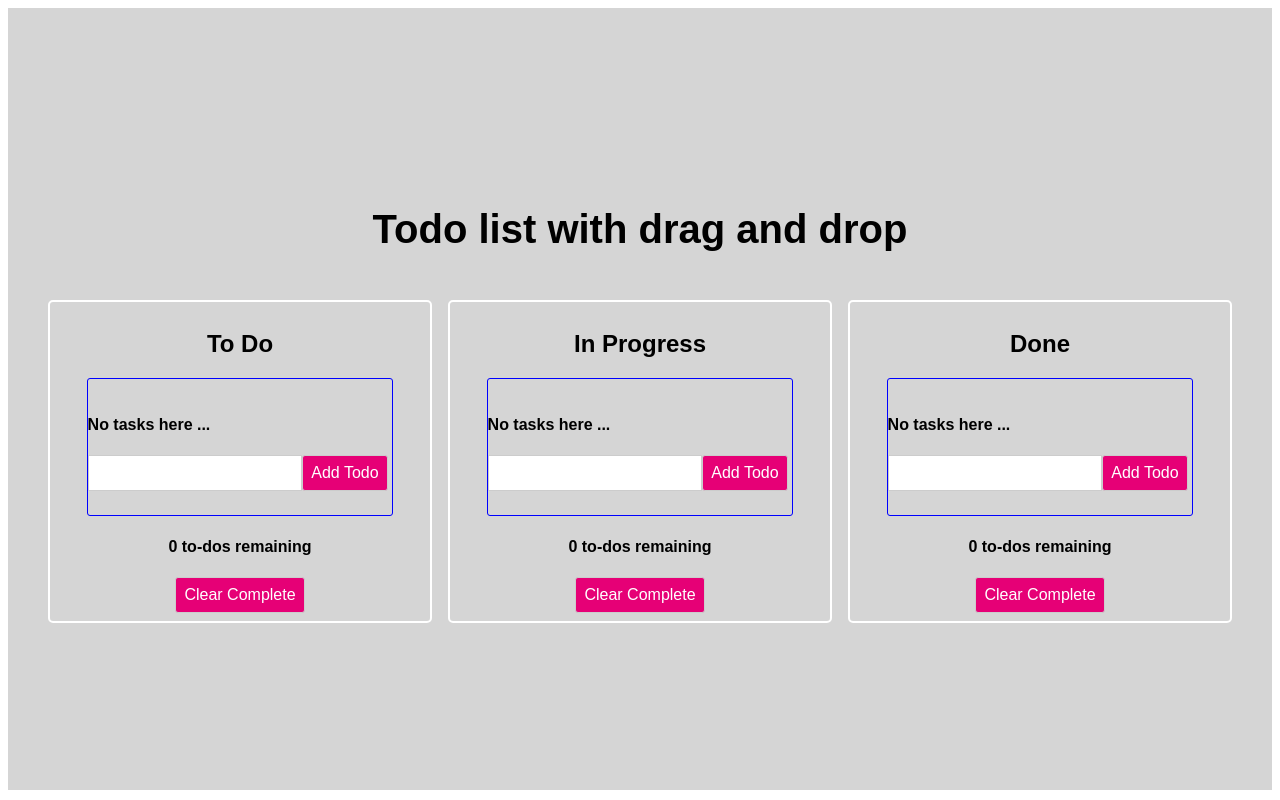
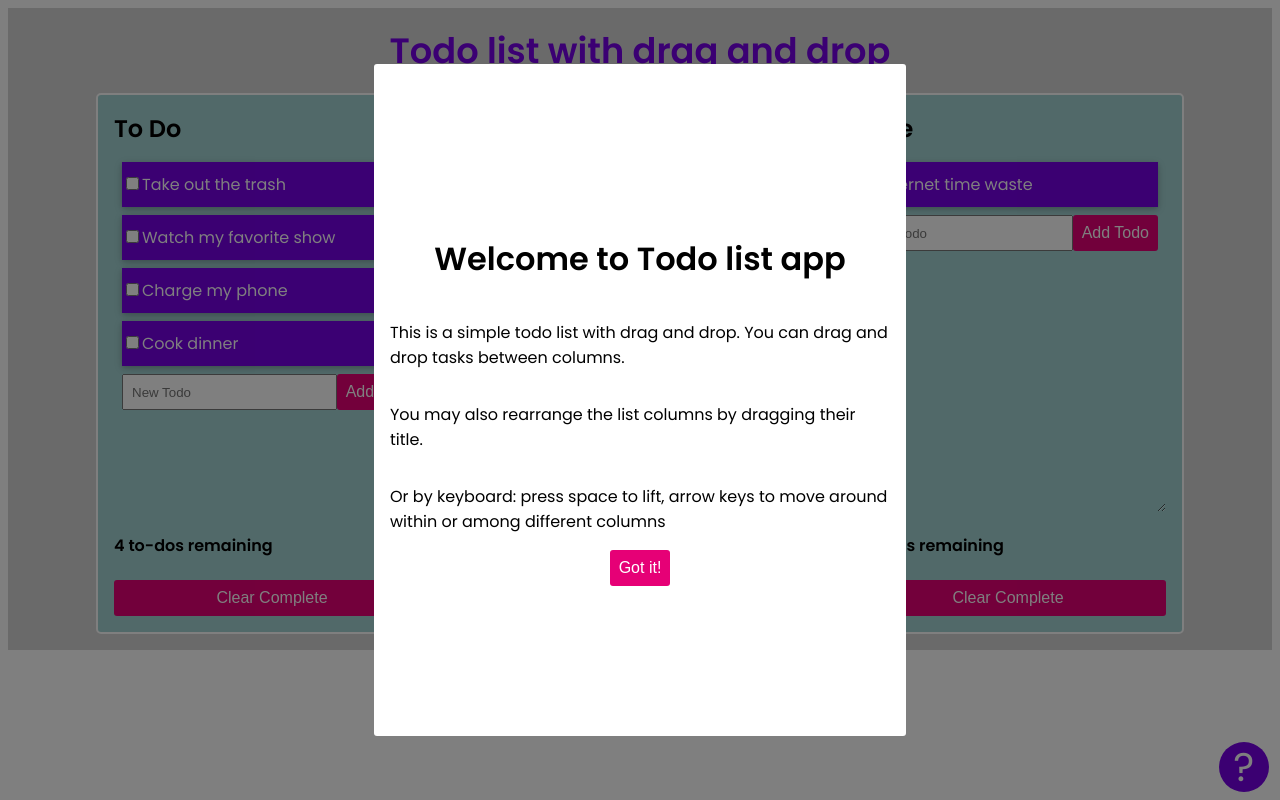
Before and after one commit to ace4port/todo, a React (Create React App) app: page / in a window 1280 px wide. Built offline with nearby package versions, Linux system fonts and the light colour scheme.

Commit message:
UI fixes

```diff
--- a/public/index.html
+++ b/public/index.html
@@ -4,6 +4,9 @@
     <meta charset="utf-8" />
     <meta name="description" content="To Do app with drag and Drop" />
     <title>To Do App</title>
+    <link rel="preconnect" href="https://fonts.googleapis.com" />
+    <link rel="preconnect" href="https://fonts.gstatic.com" crossorigin />
+    <link href="https://fonts.googleapis.com/css2?family=Poppins:wght@400;600&display=swap" rel="stylesheet" />
 
     <style>
       .init-loader {
@@ -57,20 +60,53 @@
   <body>
     <div id="root">
       <div class="init-loader">
-  <svg width="1000" height="1000" viewBox="0 0 1000 1000" xmlns="http://www.w3.org/2000/svg" version="1.1"
-    xmlns:xlink="http://www.w3.org/1999/xlink">
+        <svg
+          width="1000"
+          height="1000"
+          viewBox="0 0 1000 1000"
+          xmlns="http://www.w3.org/2000/svg"
+          version="1.1"
+          xmlns:xlink="http://www.w3.org/1999/xlink"
+        >
           <g transform="translate(500,500)">
-      <rect class="rotate-45 rotate-back" x="-5" y="-5" width="10" height="10" stroke="black" stroke-width="20"
-        fill="none" />
-      <rect class="rotate-45 rotate" x="-50" y="-50" width="100" height="100" stroke="black" stroke-width="20"
-        stroke-linejoin="bevel" fill="none" />
+            <rect
+              class="rotate-45 rotate-back"
+              x="-5"
+              y="-5"
+              width="10"
+              height="10"
+              stroke="black"
+              stroke-width="20"
+              fill="none"
+            />
+            <rect
+              class="rotate-45 rotate"
+              x="-50"
+              y="-50"
+              width="100"
+              height="100"
+              stroke="black"
+              stroke-width="20"
+              stroke-linejoin="bevel"
+              fill="none"
+            />
             <g transform="translate(-50,0) rotate(-45)">
-        <polyline class="left" points="40,-40 50,-50 -40,-50 -50,-40 -50,50 -40,40" stroke="black" stroke-width="20"
-          fill="none" />
+              <polyline
+                class="left"
+                points="40,-40 50,-50 -40,-50 -50,-40 -50,50 -40,40"
+                stroke="black"
+                stroke-width="20"
+                fill="none"
+              />
             </g>
             <g transform="translate(50,0) rotate(135)">
-        <polyline class="right" points="40,-40 50,-50 -40,-50 -50,-40 -50,50 -40,40" stroke="black" stroke-width="20"
-          fill="none" />
+              <polyline
+                class="right"
+                points="40,-40 50,-50 -40,-50 -50,-40 -50,50 -40,40"
+                stroke="black"
+                stroke-width="20"
+                fill="none"
+              />
             </g>
             <text y="-140" text-anchor="middle" font-weight="bold" font-size="3em" font-family="sans-serif">
               loading...
--- a/src/App.js
+++ b/src/App.js
@@ -1,26 +1,23 @@
 import { useState, useEffect } from 'react'
-import styled from 'styled-components'
 import { DragDropContext, Droppable } from 'react-beautiful-dnd'
+import initialData from './initialData'
 
 import TodoColumn from './Todo'
-import initialData from './initialData'
+import { Main, Heading, FlexContainer, Modal, Question, Button } from './components'
 
 const LOCAL_STORAGE_KEY = 'todoApp.todos'
 const LOCAL_STORAGE_COLUMN = 'todoApp.columns'
 const LOCAL_STORAGE_COLUMN_ORDER = 'todoApp.column.order'
 
 const App = () => {
+  const [modal, setModal] = useState(!localStorage.getItem('not_first_time'))
   const [tasks, setTasks] = useState(JSON.parse(localStorage.getItem(LOCAL_STORAGE_KEY)) || initialData.tasks)
   const [columns, setColumns] = useState(JSON.parse(localStorage.getItem(LOCAL_STORAGE_COLUMN)) || initialData.columns)
   const [columnOrder, setColumnOrder] = useState(
     JSON.parse(localStorage.getItem(LOCAL_STORAGE_COLUMN_ORDER)) || initialData.columnOrder
   )
 
-  // TODO: load from local storage
-  // useEffect(
-  //   () => localStorage.getItem(LOCAL_STORAGE_KEY) && setTasks(JSON.parse(localStorage.getItem(LOCAL_STORAGE_KEY))),
-  //   [setTasks]
-  // )
+  useEffect(() => localStorage.setItem('not_first_time', true), [])
 
   useEffect(() => {
     localStorage.setItem(LOCAL_STORAGE_KEY, JSON.stringify(tasks))
@@ -70,6 +67,18 @@ const App = () => {
   return (
     <Main>
       <Heading>Todo list with drag and drop</Heading>
+      <Question onClick={() => setModal(true)}>?</Question>
+      {modal && (
+        <Modal onClick={() => setModal(false)}>
+          <div className='contents'>
+            <h1>Welcome to Todo list app</h1>
+            <p>This is a simple todo list with drag and drop. You can drag and drop tasks between columns.</p>
+            <p>You may also rearrange the list columns by dragging their title.</p>
+            <p>Or by keyboard: press space to lift, arrow keys to move around within or among different columns</p>
+            <Button onClick={() => setModal(false)}>Got it!</Button>
+          </div>
+        </Modal>
+      )}
 
       <DragDropContext onDragEnd={drag}>
         <Droppable droppableId='all-columns' direction='horizontal' type='column'>
@@ -114,29 +123,3 @@ const InnerColumn = ({ column, tasks, index, columns, setColumns, setTasks }) =>
     />
   )
 }
-
-const Main = styled.main`
-  font: 16px 'Poppins', sans-serif;
-  display: flex;
-  flex-direction: column;
-  align-items: center;
-  justify-content: center;
-  height: calc(100vh - 18px);
-  margin: 0;
-  padding: 0;
-  background-color: #d5d5d5;
-`
-
-const Heading = styled.h3`
-  font-size: 2.5rem;
-  font-weight: 700;
-`
-
-const FlexContainer = styled.div`
-  display: flex;
-  flex-direction: row;
-  width: 100%;
-  max-width: 1200px;
-  margin: 0 auto;
-  padding: 0;
-`
--- a/src/Todo.js
+++ b/src/Todo.js
@@ -1,8 +1,8 @@
-import React, { useState } from 'react'
-import styled from 'styled-components'
+import { useState } from 'react'
 import { v4 as uuidv4 } from 'uuid'
 import { Droppable, Draggable } from 'react-beautiful-dnd'
-import { Card, Scroll } from './TodoList'
+
+import { Scroll, Clm, Button, AddTodo, Item } from './components'
 
 const TodoColumn = ({ column, columns, tasks, taskList, setTasks, setColumn, index }) => {
   const [newTask, setNewTask] = useState('')
@@ -18,7 +18,7 @@ const TodoColumn = ({ column, columns, tasks, taskList, setTasks, setColumn, ind
     e.preventDefault()
     const newId = uuidv4()
     setTasks([...taskList, { id: newId, content: newTask, complete: false }])
-    setColumn({ ...columns, [column.id]: { ...column, taskIds: [newId, ...column.taskIds] } })
+    setColumn({ ...columns, [column.id]: { ...column, taskIds: [...column.taskIds, newId] } })
     setNewTask('')
   }
 
@@ -33,9 +33,8 @@ const TodoColumn = ({ column, columns, tasks, taskList, setTasks, setColumn, ind
   return (
     <Draggable draggableId={column.id} index={index}>
       {(provided) => (
-        <Clm {...provided.draggableProps} {...provided.dragHandleProps} ref={provided.innerRef}>
-          <h2>{column.title}</h2>
-          <Container>
+        <Clm {...provided.draggableProps} ref={provided.innerRef}>
+          <h2 {...provided.dragHandleProps}>{column.title}</h2>
           <Droppable droppableId={column.id}>
             {(provided) => (
               <Scroll ref={provided.innerRef} {...provided.droppableProps}>
@@ -47,7 +46,12 @@ const TodoColumn = ({ column, columns, tasks, taskList, setTasks, setColumn, ind
                 {provided.placeholder}
 
                 <AddTodo>
-                    <input value={newTask} onChange={(e) => setNewTask(e.target.value)} type='text' />
+                  <input
+                    value={newTask}
+                    onChange={(e) => setNewTask(e.target.value)}
+                    placeholder='New Todo'
+                    type='text'
+                  />
                   <Button type='submit' onClick={handleAddTodo}>
                     Add Todo
                   </Button>
@@ -61,7 +65,6 @@ const TodoColumn = ({ column, columns, tasks, taskList, setTasks, setColumn, ind
           <Button onClick={handleClearTasks} className='btn'>
             Clear Complete
           </Button>
-          </Container>
         </Clm>
       )}
     </Draggable>
@@ -74,63 +77,13 @@ const Task = ({ task, index, toggleTask }) => {
   return (
     <Draggable draggableId={task.id} index={index}>
       {(provided) => (
-        <Card {...provided.draggableProps} {...provided.dragHandleProps} ref={provided.innerRef}>
+        <Item {...provided.draggableProps} {...provided.dragHandleProps} ref={provided.innerRef}>
           <label className={task.complete ? 'checked' : null}>
             <input type='checkbox' checked={task.complete} onChange={() => toggleTask(task.id)} />
             {task.content}
           </label>
-        </Card>
+        </Item>
       )}
     </Draggable>
   )
 }
-
-const Button = styled.button`
-  padding: 0.5rem;
-  border: 1px solid #ccc;
-  border-radius: 3px;
-  font-size: 1rem;
-  background-color: #e60076;
-  color: white;
-`
-
-export const Container = styled.div`
-  display: flex;
-  flex-direction: column;
-  align-items: center;
-  justify-content: center;
-  width: 100%;
-`
-
-const AddTodo = styled.form`
-  display: flex;
-  border-radius: 3px;
-
-  width: 300px;
-  margin: 0.5rem 0;
-
-  input {
-    padding: 0.5rem;
-    border: 1px solid #ccc;
-    // border-radius: 3px;
-    flex: 1;
-  }
-`
-
-const Clm = styled.div`
-  width: 100%;
-  display: flex;
-  flex-direction: column;
-  align-items: center;
-  justify-content: center;
-  padding: 0.5rem;
-  border-radius: 5px;
-  margin: 0.5rem;
-
-  cursor: grab;
-  border: 2px solid white;
-
-  label {
-    cursor: grab;
-  }
-`
--- a/src/TodoList.js
+++ /dev/null
@@ -1,56 +0,0 @@
-import React from 'react'
-import styled from 'styled-components'
-
-export default function TodoList({ todos, toggleTodo }) {
-  return (
-    <Scroll>
-      {todos.map((todo) => (
-        <Todo key={todo.id} toggleTodo={toggleTodo} todo={todo} />
-      ))}
-    </Scroll>
-  )
-}
-
-function Todo({ todo, toggleTodo }) {
-  return (
-    <Card>
-      <label onClick={() => toggleTodo(todo.id)} className={todo.complete ? 'checked' : null}>
-        <input type='checkbox' checked={todo.complete} onChange={() => toggleTodo(todo.id)} />
-        {todo.name}
-      </label>
-    </Card>
-  )
-}
-
-export const Card = styled.div`
-  box-shadow: 0 2px 5px 0 rgba(0, 0, 0, 0.16), 0 2px 10px 0 rgba(0, 0, 0, 0.12);
-  border-radius: 3px;
-
-  background-color: white;
-  width: 300px;
-  margin: 0.5rem 0;
-
-  label {
-    border-radius: 3px;
-    display: block;
-    padding: 10px;
-    color: white;
-    background-color: #7600e6;
-    transition: all 0.5s ease-in-out;
-  }
-  .checked {
-    color: #7600e6;
-    background-color: #7600e602;
-    text-decoration: line-through;
-  }
-`
-
-export const Scroll = styled.div`
-  padding 1rem 0.3rem 1rem 0;
-  // overflow-y: auto;
-  // height: calc(100vh - 25rem);
-
-  border: 1px solid #00f;
-  resize: vertical;
-  border-radius: 3px;
-`
--- /dev/null
+++ b/src/components.jsx
@@ -0,0 +1,149 @@
+import styled from 'styled-components'
+
+export const Button = styled.button`
+  padding: 0.5rem;
+  border: 1px solid #00000000;
+  border-radius: 3px;
+  font-size: 1rem;
+  color: white;
+  background-color: #e60076;
+`
+
+export const Clm = styled.div`
+  display: flex;
+  flex-direction: column;
+  padding: 1rem;
+  border-radius: 5px;
+  border: 2px solid white;
+  background-color: #a3d3d3;
+  h2 {
+    margin: 0;
+  }
+`
+export const Scroll = styled.div`
+  resize: vertical;
+  border-radius: 3px;
+  padding: 0.5rem;
+
+  .active {
+    background-color: #e675a0;
+  }
+
+  height: 350px;
+  width: 300px;
+  overflow-y: auto;
+`
+
+export const Main = styled.main`
+  font: 16px 'Poppins', sans-serif;
+  margin: 0;
+  padding: 0 0 1rem;
+  background-color: #d5d5d5;
+`
+
+export const Heading = styled.h3`
+  font-size: 2.2rem;
+  font-weight: 600;
+  text-align: center;
+  margin: 0;
+  padding: 1rem;
+  color: #7600e6;
+`
+
+export const FlexContainer = styled.div`
+  display: flex;
+  flex-direction: row;
+  justify-content: center;
+  align-items: flex-start;
+  flex-wrap: wrap;
+  gap: 1rem;
+  width: 100%;
+  max-width: 1200px;
+  margin: 0 auto;
+`
+
+export const Item = styled.div`
+  box-shadow: 0 2px 5px 0 rgba(0, 0, 0, 0.16), 0 2px 10px 0 rgba(0, 0, 0, 0.12);
+  border-radius: 3px;
+  background-color: white;
+  margin: 0.5rem 0;
+
+  label {
+    transition: all 0.5s ease-in-out;
+    background-color: #7600e6;
+    display: block;
+    padding: 10px 0;
+    color: white;
+    cursor: grab;
+  }
+  .checked {
+    color: #7600e6;
+    background-color: #7600e602;
+    text-decoration: line-through;
+  }
+
+  &:focus {
+    outline: 2px solid #00e6e6;
+  }
+`
+
+export const AddTodo = styled.form`
+  display: flex;
+  border-radius: 3px;
+
+  margin: 0.5rem 0;
+
+  input {
+    padding: 0.5rem;
+    flex: 1;
+  }
+`
+
+export const Modal = styled.div`
+  position: fixed;
+  top: 0;
+  left: 0;
+  width: 100%;
+  height: 100%;
+  background-color: rgba(0, 0, 0, 0.5);
+
+  display: flex;
+  justify-content: center;
+  align-items: center;
+  .contents {
+    background-color: white;
+    border-radius: 3px;
+    padding: 1rem;
+    max-width: 500px;
+    width: 50%;
+    height: 80%;
+    display: flex;
+    flex-direction: column;
+    align-items: center;
+    justify-content: center;
+    h2 {
+      margin: 0;
+    }
+  }
+`
+
+export const Question = styled.div`
+  position: fixed;
+  bottom: 0.5rem;
+  right: 0.7rem;
+  border-radius: 50%;
+  background-color: #7600e6;
+  width: 50px;
+  height: 50px;
+  display: flex;
+  justify-content: center;
+  align-items: center;
+  cursor: pointer;
+
+  font-size: 2.5rem;
+  color: white;
+  transition: all 0.5s ease-in;
+  &:hover {
+    background-color: #e70076;
+  }
+`
--- a/src/initialData.js
+++ b/src/initialData.js
@@ -1,21 +1,29 @@
 const initialData = {
-  tasks: [],
+  tasks: [
+    { id: 'task-1', content: 'Take out the trash', complete: false },
+    { id: 'task-2', content: 'Watch my favorite show', complete: false },
+    { id: 'task-3', content: 'Charge my phone', complete: false },
+    { id: 'task-4', content: 'Cook dinner', complete: false },
+    { id: 'task-5', content: 'Study 5 chapters', complete: false },
+    { id: 'task-6', content: 'Internet time waste', complete: false },
+    { id: 'task-7', content: 'Be awesome', complete: false },
+  ],
 
   columns: {
     'column-1': {
       id: 'column-1',
       title: 'To Do',
-      taskIds: [],
+      taskIds: ['task-1', 'task-2', 'task-3', 'task-4'],
     },
     'column-2': {
       id: 'column-2',
       title: 'In Progress',
-      taskIds: [],
+      taskIds: ['task-5', 'task-7'],
     },
     'column-3': {
       id: 'column-3',
       title: 'Done',
-      taskIds: [],
+      taskIds: ['task-6'],
     },
   },
 
```
Also changed, not shown: 1 other file (tests, documents, lock files or other folders). Lines whose indentation alone changed are shown as unchanged.
